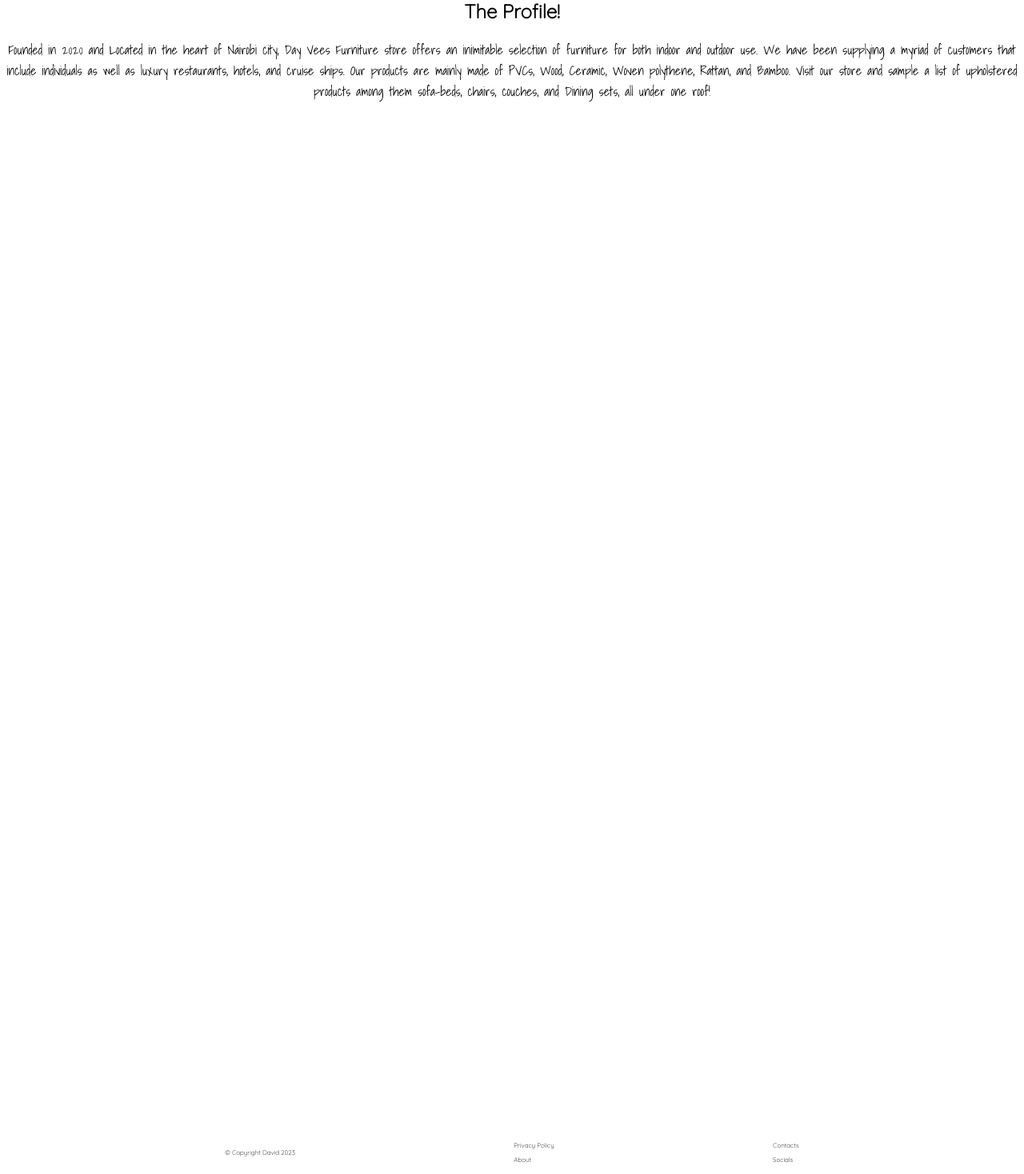
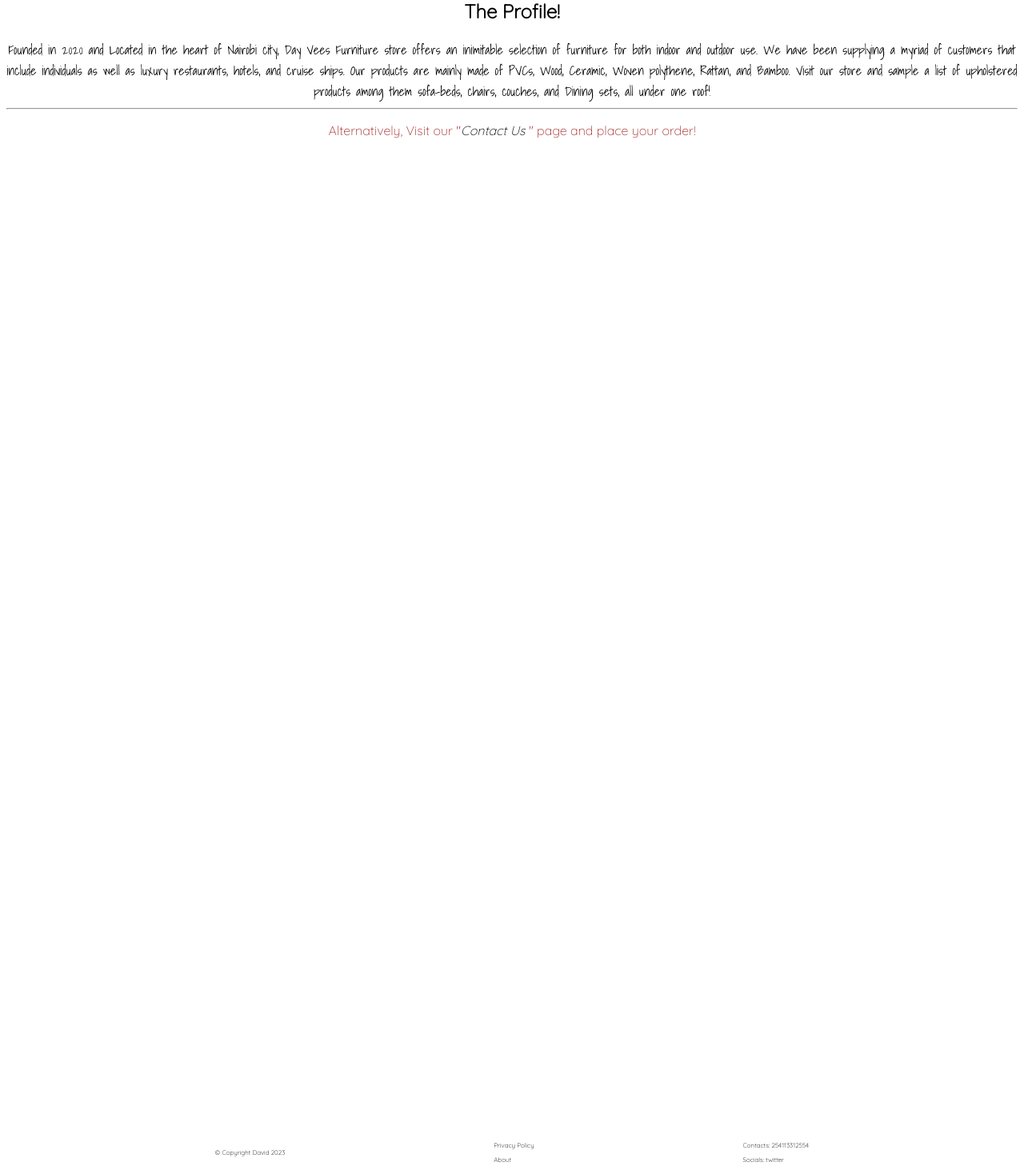
Before and after one commit to DKarimi90/furniture-store, a React (Create React App) app: page /about in a window 1280 px wide. Shown: the part 120-1588 px from the top of the page at 80% size. Built offline with nearby package versions, Linux system fonts and the light colour scheme; a web font is replaced by a local one.

Commit message:
updated contacts page

```diff
--- a/src/components /About.js
+++ b/src/components /About.js
@@ -1,4 +1,5 @@
 import React from 'react'
+import { Link } from 'react-router-dom'
 
 function About() {
   return (
@@ -9,7 +10,19 @@ function About() {
       }}>
         Founded in 2020 and Located in the heart of Nairobi city, Day Vees Furniture store offers an inimitable selection of furniture for both indoor and outdoor use. We have been supplying
         a myriad of customers that include individuals as well as luxury restaurants, hotels, and cruise ships. Our products are mainly made of PVCs, Wood, Ceramic, Woven polythene, Rattan, and Bamboo.
-        Visit our store and sample a list of upholstered products among them sofa-beds, chairs, couches, and Dining sets, all under one roof!
+        Visit our store and sample a list of upholstered products among them sofa-beds, chairs, couches, and Dining sets, all under one roof!<hr/>
+        <p className='tag' style = {{
+          color: "brown"
+        }}>
+        Alternatively, Visit our "<i>
+          <Link to = "/contact" style = {{
+            color: "black"
+          }}>
+          Contact Us
+          </Link>
+          </i> "
+          page and place your order!
+        </p>
       </article>
     </div>
   )
--- a/src/components /Contact.js
+++ b/src/components /Contact.js
@@ -2,7 +2,14 @@ import React from 'react'
 
 function Contact() {
   return (
-    <div className='contact'>Contacts Here!</div>
+    <div className='contact'>
+      <section>
+        <p>We are located @ Naivasha Road, off Ngong Road Nairobi</p><br/>
+        <p>Cell: 254113312554</p><br/>
+        <p>Email: dfurniture@furniture.com</p>
+
+      </section>
+    </div>
   )
 }
 
--- a/src/components /Footer.js
+++ b/src/components /Footer.js
@@ -1,4 +1,5 @@
 import React from 'react'
+import { Link } from 'react-router-dom'
 
 function Footer() {
   return (
@@ -8,11 +9,13 @@ function Footer() {
         </div>
         <div>
         <p>Privacy Policy</p>
-        <p>About</p>
+        <p >
+          <Link to = "/about">About</Link>
+          </p>
         </div>
         <div>
-          <p>Contacts</p>
-          <p>Socials</p>
+          <p>Contacts: 254113312554</p>
+          <p>Socials: twitter</p>
         </div>
     </div>
   )
--- a/src/index.css
+++ b/src/index.css
@@ -103,3 +103,8 @@ h6{
 .footer p {
   font-size: 8px;
 }
+
+p a {
+  text-decoration: none;
+  color: black;
+}
```
